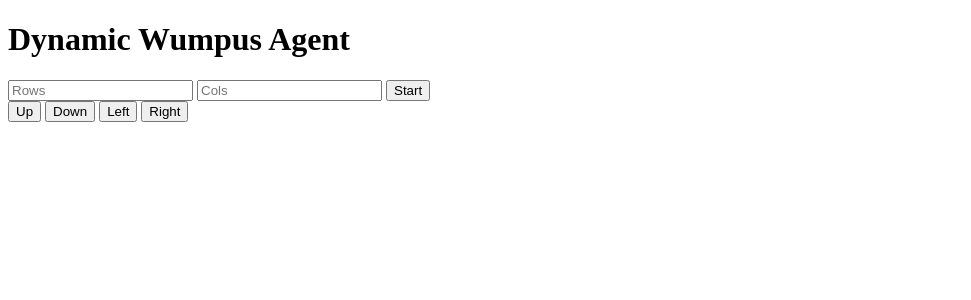
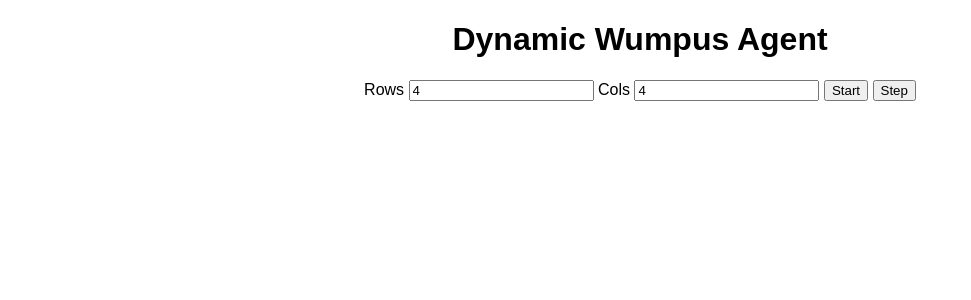
Before and after one commit to AliMeekalHassan/wumpus-agent, a Flask app: page / in a window 1280 px wide. Shown: the top 300 px of the page, without its empty margins (0-971 px from the left). Run offline with Flask 3, Linux system fonts and the light colour scheme.

Commit message:
more updates

```diff
--- a/app.py
+++ b/app.py
@@ -1,71 +1,67 @@
-from flask import Flask, render_template, request, jsonify, session
-import random
-from logic import KnowledgeBase
+from flask import Flask, render_template, jsonify, request
+from logic import KnowledgeBase, WumpusWorld
 
 app = Flask(__name__)
-app.secret_key = "wumpus_secret"
 
-# this function builds wumpus world
-def build_world(rows, cols):
-    grid = [["" for _ in range(cols)] for _ in range(rows)]
-    # place wumpus randomly
-    w_row, w_col = random.randint(0, rows-1), random.randint(0, cols-1)
-    grid[w_row][w_col] = "W"
-    # place pits randomly
-    for _ in range((rows*cols)//6):
-        p_row, p_col = random.randint(0, rows-1), random.randint(0, cols-1)
-        if grid[p_row][p_col] == "":
-            grid[p_row][p_col] = "P"
-    return grid, (0,0)
+world = None
+kb = None
 
 @app.route("/")
-def index():
+def home():
     return render_template("index.html")
 
 @app.route("/start", methods=["POST"])
 def start():
-    rows = int(request.json["rows"])
-    cols = int(request.json["cols"])
-    grid, agent_pos = build_world(rows, cols)
+    global world, kb
+    data = request.json
+    rows = int(data["rows"])
+    cols = int(data["cols"])
+
+    world = WumpusWorld(rows, cols)
     kb = KnowledgeBase(rows, cols)
-    session["grid"] = grid
-    session["agent"] = agent_pos
-    session["kb"] = kb.__dict__
-    return jsonify({"grid": grid, "agent": agent_pos})
 
-@app.route("/move", methods=["POST"])
-def move():
-    direction = request.json["direction"]
-    grid = session["grid"]
-    agent = session["agent"]
-    kb = KnowledgeBase(session["kb"]["rows"], session["kb"]["cols"])
-    kb.clauses = session["kb"]["clauses"]
-    kb.steps = session["kb"]["steps"]
+    return jsonify({"msg":"world created"})
 
-    r, c = agent
-    if direction == "right": c += 1
-    elif direction == "left": c -= 1
-    elif direction == "up": r -= 1
-    elif direction == "down": r += 1
+@app.route("/step")
+def step():
+    global world, kb
 
-    if r < 0 or c < 0 or r >= len(grid) or c >= len(grid[0]):
-        return jsonify({"error": "Invalid move"})
+    r,c = world.agent
+    breeze, stench = world.percepts()
 
-    agent = (r,c)
     percepts = []
-    for dr, dc in [(1,0),(-1,0),(0,1),(0,-1)]:
-        nr, nc = r+dr, c+dc
-        if 0 <= nr < len(grid) and 0 <= nc < len(grid[0]):
-            if grid[nr][nc] == "P": percepts.append("Breeze")
-            if grid[nr][nc] == "W": percepts.append("Stench")
+    if breeze: percepts.append("Breeze")
+    if stench: percepts.append("Stench")
 
-    kb.tell(agent, percepts)
-    safe = kb.ask_safe(agent)
+    # TELL KB percept rules
+    if breeze:
+        kb.tell([f"P{r}{c}"])
+    if stench:
+        kb.tell([f"W{r}{c}"])
 
-    session["agent"] = agent
-    session["kb"] = kb.__dict__
+    world.visited.add((r,c))
 
-    return jsonify({"agent": agent, "percepts": percepts, "safe": safe, "steps": kb.steps})
+    # move randomly to safe neighbor (demo)
+    for n in world.neighbors(r,c):
+        if n not in world.visited:
+            world.agent = n
+            break
+
+    grid = []
+    for i in range(world.rows):
+        row = []
+        for j in range(world.cols):
+            if (i,j) in world.visited:
+                row.append("safe")
+            else:
+                row.append("unknown")
+        grid.append(row)
+
+    return jsonify({
+        "grid": grid,
+        "percepts": percepts,
+        "inference": kb.inference_steps
+    })
 
 if __name__ == "__main__":
-    app.run(debug=True)
+    app.run()
--- a/requirements.txt
+++ b/requirements.txt
@@ -1 +1 @@
-flask
+Flask==3.0.0
--- a/static/script.js
+++ b/static/script.js
@@ -1,47 +1,40 @@
-let agent = null;
-let grid = null;
+let rows, cols;
 
-async function startGame() {
-  let rows = document.getElementById("rows").value;
-  let cols = document.getElementById("cols").value;
-  let res = await fetch("/start", {
-    method: "POST",
-    headers: {"Content-Type":"application/json"},
-    body: JSON.stringify({rows, cols})
-  });
-  let data = await res.json();
-  grid = data.grid;
-  agent = data.agent;
-  drawGrid();
+async function start(){
+    rows = document.getElementById("rows").value;
+    cols = document.getElementById("cols").value;
+
+    await fetch("/start",{
+        method:"POST",
+        headers:{'Content-Type':'application/json'},
+        body:JSON.stringify({rows,cols})
+    });
+
+    drawGrid([]);
 }
 
-async function move(direction) {
-  let res = await fetch("/move", {
-    method: "POST",
-    headers: {"Content-Type":"application/json"},
-    body: JSON.stringify({direction})
-  });
-  let data = await res.json();
-  agent = data.agent;
-  drawGrid();
-  document.getElementById("metrics").innerText =
-    "Percepts: " + data.percepts.join(", ") +
-    " | Safe: " + data.safe +
-    " | Steps: " + data.steps;
+async function step(){
+    const res = await fetch("/step");
+    const data = await res.json();
+    drawGrid(data.grid);
+
+    document.getElementById("percepts").innerText =
+        "Percepts: " + data.percepts.join(", ");
+
+    document.getElementById("steps").innerText =
+        "Inference steps: " + data.inference;
 }
 
-function drawGrid() {
-  let rows = grid.length, cols = grid[0].length;
-  let container = document.getElementById("grid");
-  container.style.gridTemplateColumns = `repeat(${cols}, 40px)`;
-  container.innerHTML = "";
-  for (let r=0; r<rows; r++) {
-    for (let c=0; c<cols; c++) {
-      let cell = document.createElement("div");
-      cell.classList.add("cell","unknown");
-      if (r === agent[0] && c === agent[1]) cell.classList.add("safe");
-      if (grid[r][c] === "P" || grid[r][c] === "W") cell.classList.add("hazard");
-      container.appendChild(cell);
+function drawGrid(grid){
+    const g = document.getElementById("grid");
+    g.style.gridTemplateColumns = `repeat(${cols},40px)`;
+    g.innerHTML="";
+
+    for(let r=0;r<rows;r++){
+        for(let c=0;c<cols;c++){
+            const div=document.createElement("div");
+            div.className="cell " + (grid[r]?.[c] || "unknown");
+            g.appendChild(div);
+        }
     }
-  }
 }
--- a/templates/index.html
+++ b/templates/index.html
@@ -1,26 +1,29 @@
 <!DOCTYPE html>
 <html>
 <head>
-  <title>Dynamic Wumpus Agent</title>
-  <script src="/static/script.js"></script>
-  <style>
-    .grid { display: grid; gap: 2px; }
-    .cell { width: 40px; height: 40px; text-align: center; }
-    .safe { background: green; }
-    .unknown { background: gray; }
-    .hazard { background: red; }
-  </style>
+<title>Wumpus Logic Agent</title>
+<style>
+body{font-family:Arial;text-align:center}
+.grid{display:grid;margin:20px auto;width:400px}
+.cell{border:1px solid #999;height:40px}
+.safe{background:#7CFC90}
+.unknown{background:#ccc}
+</style>
 </head>
 <body>
-  <h1>Dynamic Wumpus Agent</h1>
-  <input id="rows" placeholder="Rows" />
-  <input id="cols" placeholder="Cols" />
-  <button onclick="startGame()">Start</button>
-  <div id="grid"></div>
-  <div id="metrics"></div>
-  <button onclick="move('up')">Up</button>
-  <button onclick="move('down')">Down</button>
-  <button onclick="move('left')">Left</button>
-  <button onclick="move('right')">Right</button>
+
+<h1>Dynamic Wumpus Agent</h1>
+
+Rows <input id="rows" value="4">
+Cols <input id="cols" value="4">
+<button onclick="start()">Start</button>
+<button onclick="step()">Step</button>
+
+<h3 id="percepts"></h3>
+<h3 id="steps"></h3>
+
+<div id="grid" class="grid"></div>
+
+<script src="/static/script.js"></script>
 </body>
 </html>
```
Also changed, not shown: logic.py (+67 -16 lines), vercel.json.
